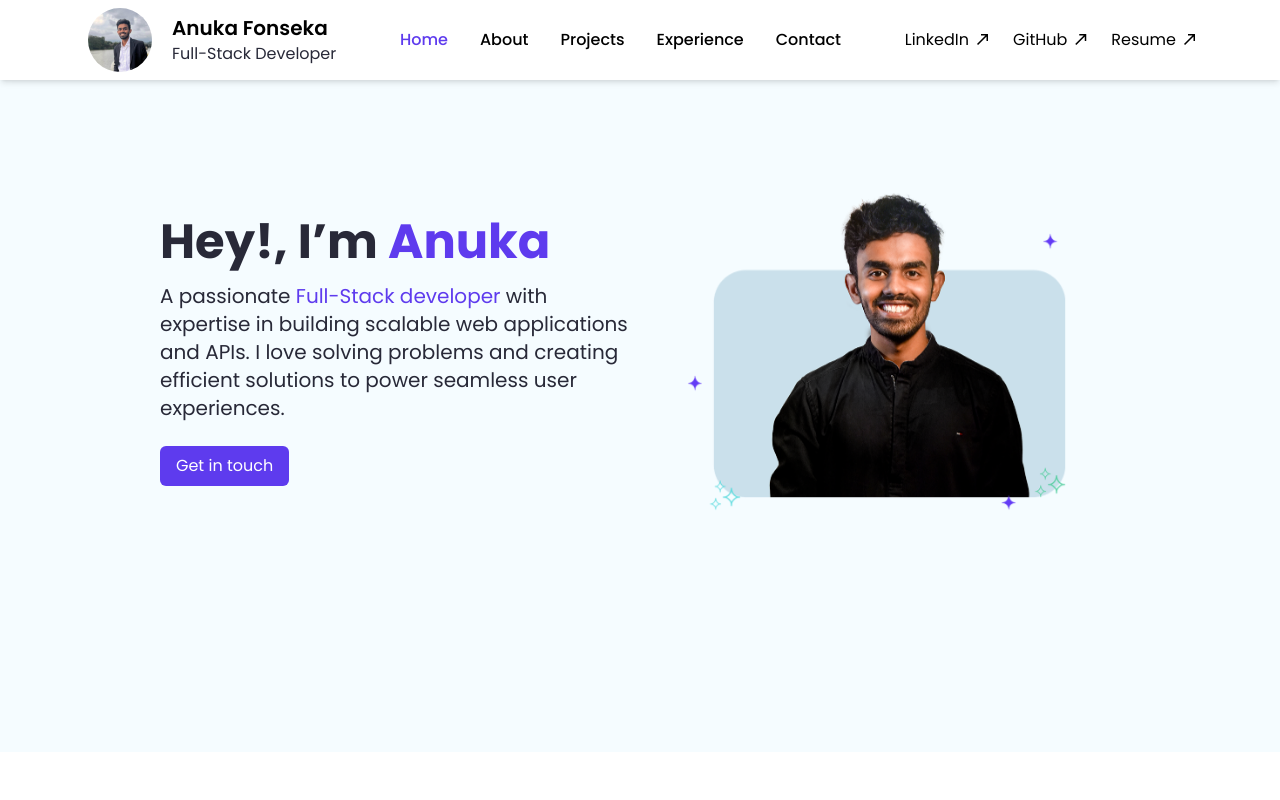
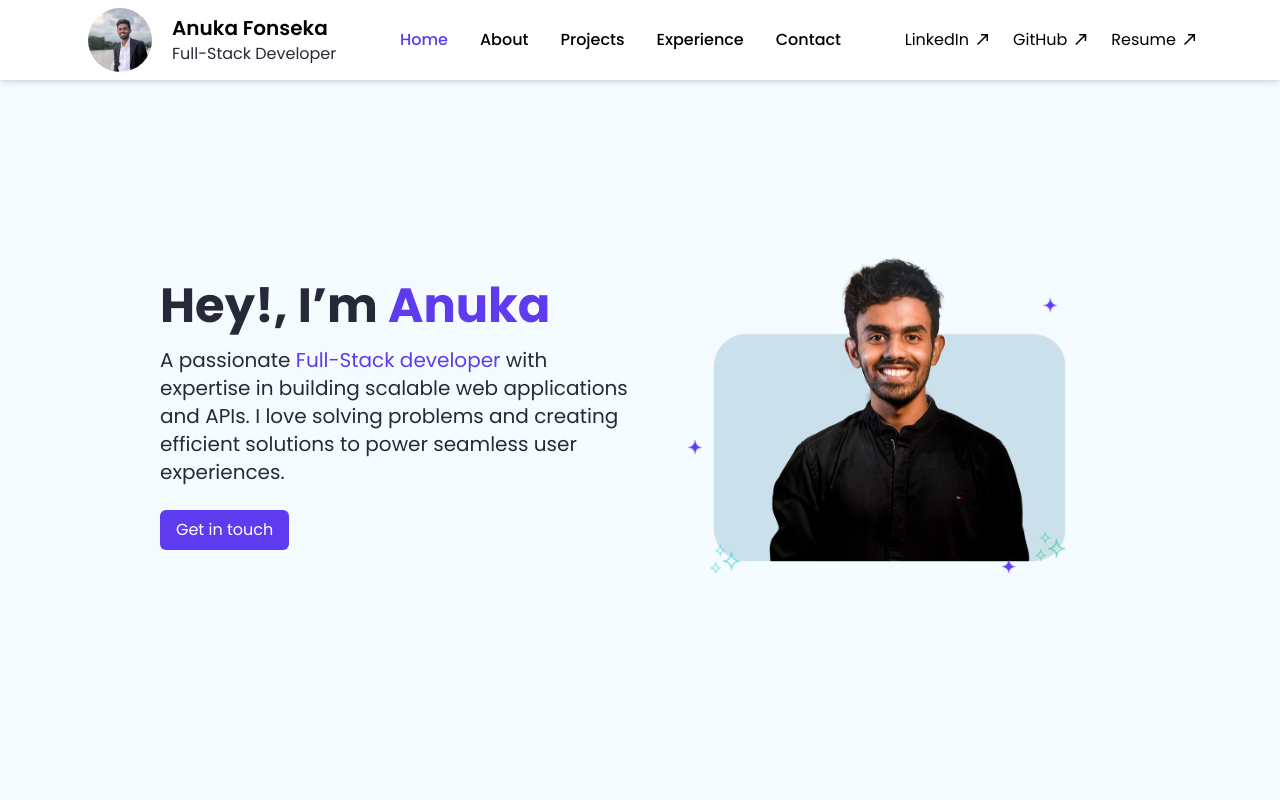
Before and after one commit to AnukaFonseka/My-Website, a React (Vite) app: page / in a window 1280 px wide. Shown: the top 800 px of the page. Built offline with nearby package versions, Linux system fonts and the light colour scheme.

Commit message:
update hero

```diff
--- a/src/components/Home/Hero.jsx
+++ b/src/components/Home/Hero.jsx
@@ -17,7 +17,7 @@ const Hero = () => {
   return (
     <section
       id="home"
-      className="relative flex flex-col-reverse md:flex-row items-center justify-center md:h-screen bg-cover bg-center bg-fixed md:-mt-32 pt-10 md:pt-0 px-6 md:px-40"
+      className="relative flex flex-col-reverse md:flex-row items-center justify-center md:h-screen bg-cover bg-center bg-fixed md:-mt-16 pt-10 md:pt-0 px-6 md:px-40"
       style={{
         backgroundColor: "rgba(245, 252, 255, 100)",
         backgroundBlendMode: "overlay",
```
